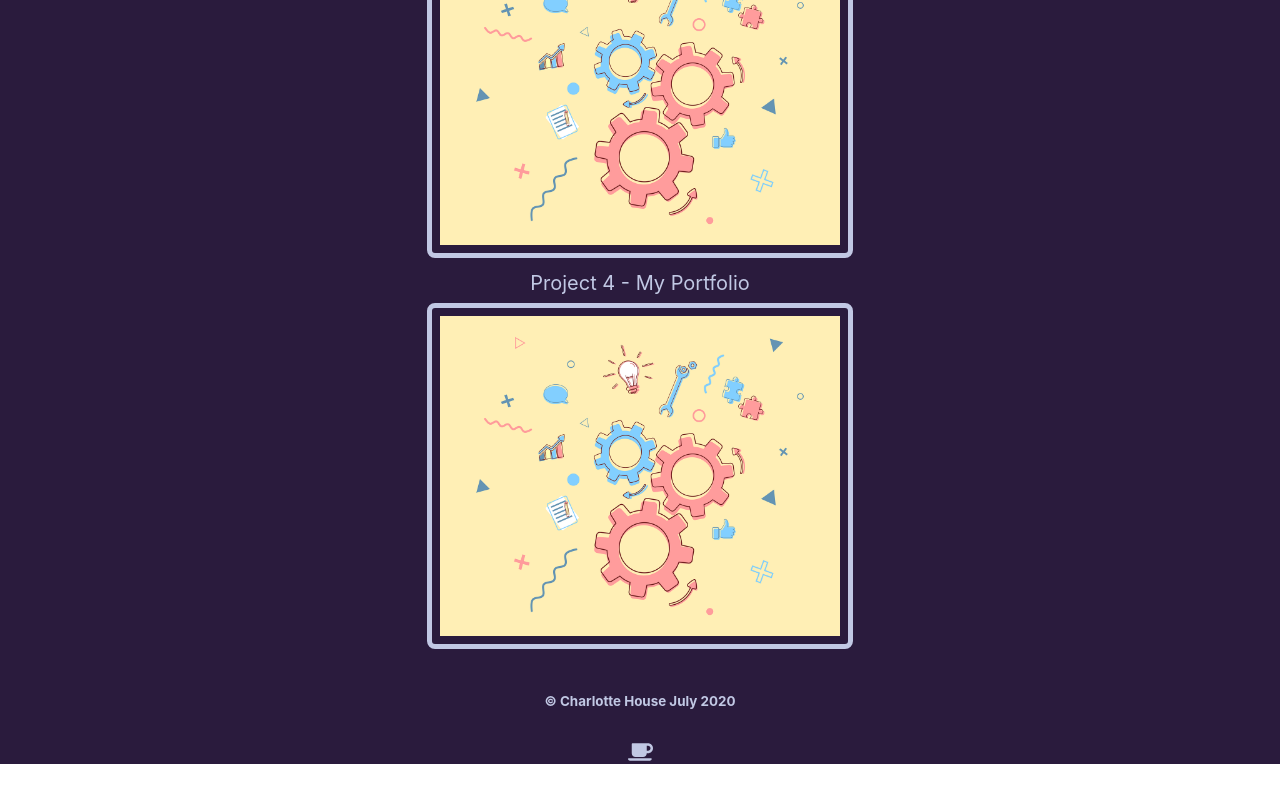
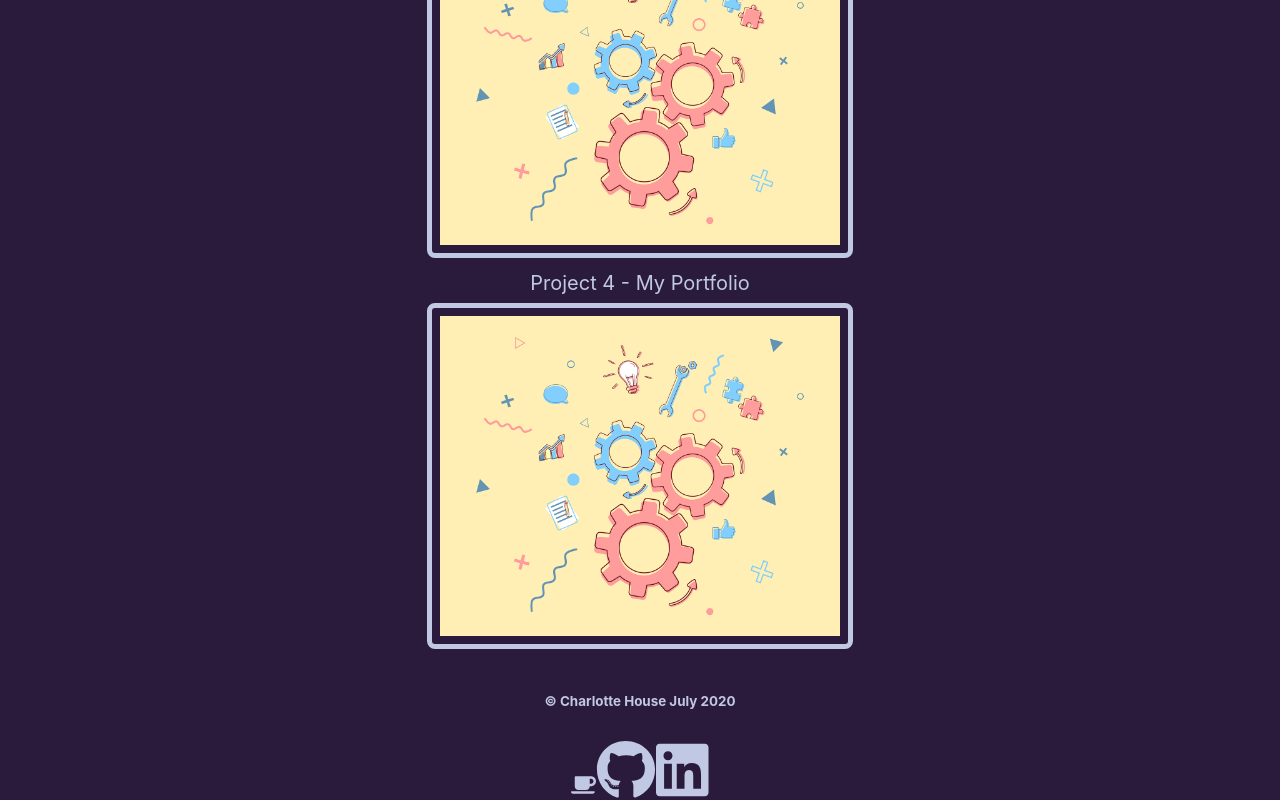
Before and after one commit to lottieh/MyWebpage, a React (Create React App) app: page / in a window 1280 px wide. Shown: the part 1571-2371 px from the top of the page. Before the commit the page ends 2335 px from the top, so only its background shows below. Built offline with nearby package versions, Linux system fonts and the light colour scheme.

Commit message:
import Github and Linkedin Logos

```diff
--- a/src/Homepage/Footer.js
+++ b/src/Homepage/Footer.js
@@ -1,6 +1,8 @@
 import React from 'react';
 import { FontAwesomeIcon } from '@fortawesome/react-fontawesome'
 import { faCoffee } from '@fortawesome/free-solid-svg-icons'
+import {faGithub, faLinkedin} from '@fortawesome/free-brands-svg-icons'
+
 
 class Footer extends React.Component {
 
@@ -10,6 +12,9 @@ class Footer extends React.Component {
 
             <h6> © Charlotte House July 2020</h6>
             <FontAwesomeIcon icon ={faCoffee}/>
+            <FontAwesomeIcon icon ={faGithub}  size="3x" />
+            <FontAwesomeIcon icon ={faLinkedin}  size="3x"  />
+
 
 {/* // todo - Add in git hub logo and link
 // Todo - Add Linkedin logo and link */}
```
